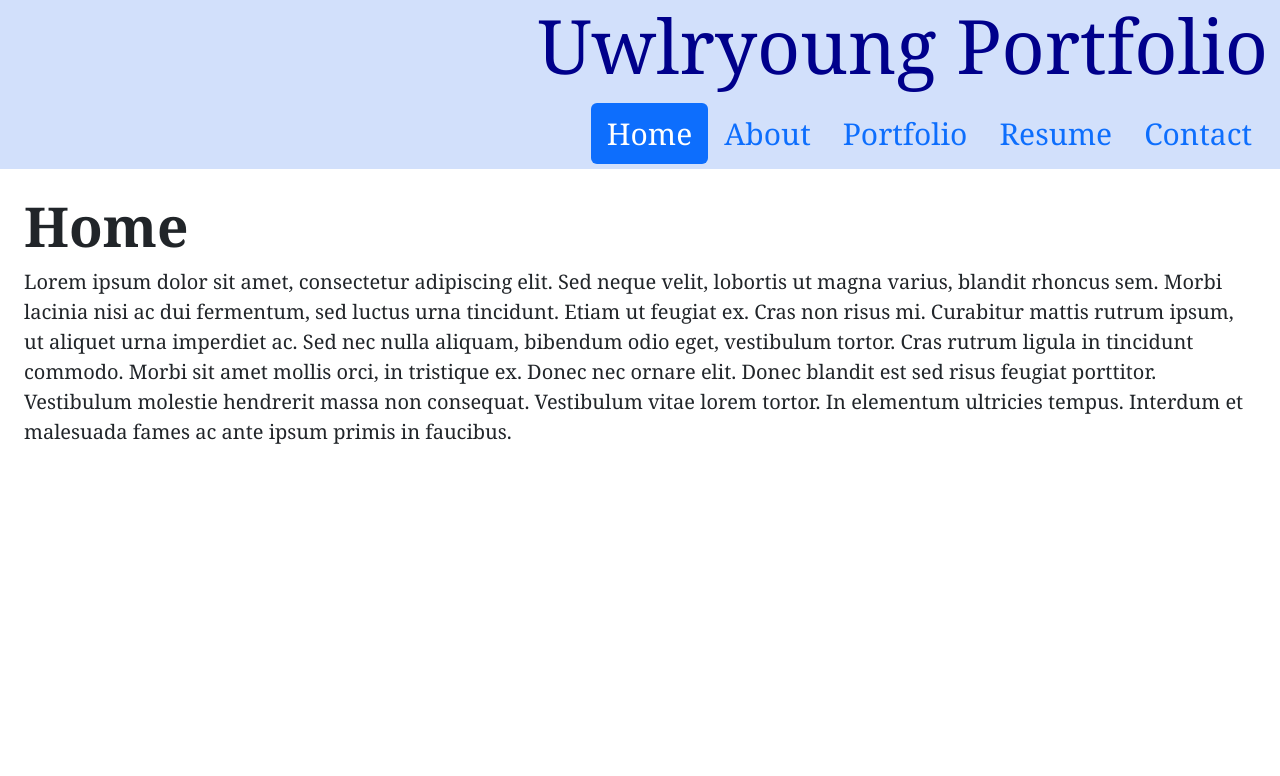
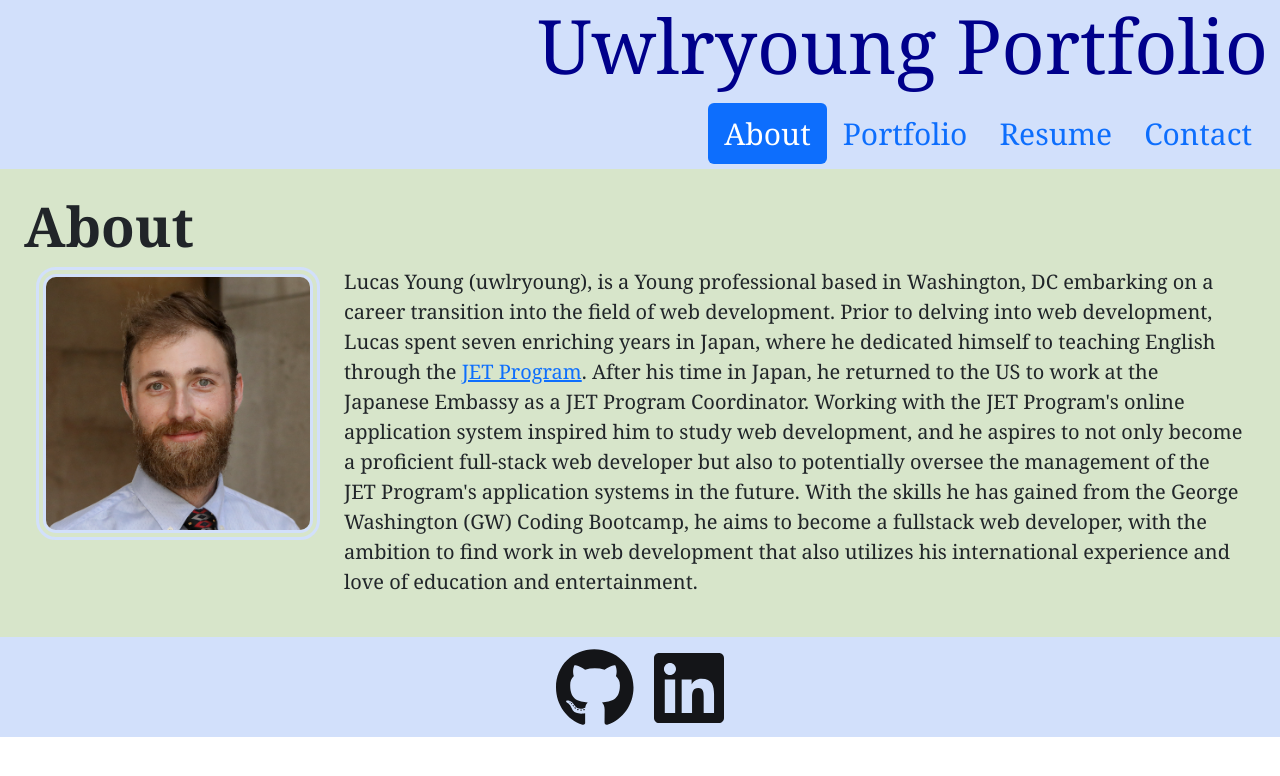
Before and after one commit to uwlryoung/lucas-young-portfolio, a React (Create React App) app: page / in a window 1280 px wide. Shown: the top 776 px of the page. Built offline with nearby package versions, Linux system fonts and the light colour scheme.

Commit message:
Worked on Resume, added links for github and linkedIn on the footer

```diff
--- a/package.json
+++ b/package.json
@@ -3,6 +3,10 @@
   "version": "0.1.0",
   "private": true,
   "dependencies": {
+    "@fortawesome/fontawesome-free": "^6.4.2",
+    "@fortawesome/fontawesome-svg-core": "^6.4.2",
+    "@fortawesome/free-brands-svg-icons": "^6.4.2",
+    "@fortawesome/react-fontawesome": "^0.2.0",
     "@testing-library/jest-dom": "^5.17.0",
     "@testing-library/react": "^13.4.0",
     "@testing-library/user-event": "^13.5.0",
--- a/src/App.css
+++ b/src/App.css
@@ -7,6 +7,15 @@
 
 * {
   font-family: Georgia, 'Times New Roman', Times, serif;
+}
+
+.portfolio {
+  background-color: var(--tan);
+  /* padding: 10px; */
+}
+
+.info-section {
+  min-height: 350px;
 }
 
 header {
@@ -67,3 +76,22 @@ div h2 {
 .group-project-pic:hover {
   opacity: 60%;
 }
+
+.footer {
+  background-color: var(--lightBlue);
+  height: 100px;
+  display: flex;
+  justify-content: center;
+  align-items: center;
+}
+
+.icons {
+  font-size: 80px;
+  padding: 10px;
+  color: black;
+  opacity: 90%;
+}
+
+.icons:hover {
+  opacity: 60%;
+}
--- a/src/components/NavTabs.js
+++ b/src/components/NavTabs.js
@@ -7,17 +7,6 @@ function NavTabs({ currentPage, handlePageChange }) {
         <div className="d-flex flex-column align-items-end">
           <h1>Uwlryoung Portfolio</h1>
           <ul className="nav nav-pills">
-            <li className="nav-item">
-              <a
-                href="#home"
-                onClick={() => handlePageChange("Home")}
-                className={
-                  currentPage === "Home" ? "nav-link active" : "nav-link"
-                }
-              >
-                Home
-              </a>
-            </li>
             <li className="nav-item">
               <a
                 href="#about"
--- a/src/components/PortfolioContainer.js
+++ b/src/components/PortfolioContainer.js
@@ -1,18 +1,15 @@
 import React, { useState } from 'react';
 import NavTabs from './NavTabs';
-import Home from './pages/Home';
 import About from './pages/About';
 import Portfolio from './pages/Portfolio';
 import Resume from './pages/Resume';
 import Contact from './pages/Contact';
+import Footer from './footer/footer'
 
 export default function PortfolioContainer() {
-  const [currentPage, setCurrentPage] = useState('Home');
+  const [currentPage, setCurrentPage] = useState('About');
 
   const renderPage = () => {
-    if (currentPage === 'Home') {
-      return <Home />;
-    }
     if (currentPage === 'About') {
       return <About />;
     }
@@ -31,6 +28,7 @@ export default function PortfolioContainer() {
     <div>
       <NavTabs currentPage={currentPage} handlePageChange={handlePageChange} />
       {renderPage()}
+      <Footer />
     </div>
   );
 }
--- /dev/null
+++ b/src/components/footer/footer.js
@@ -0,0 +1,29 @@
+import React from "react";
+import { FontAwesomeIcon } from "@fortawesome/react-fontawesome";
+import { faGithub, faLinkedin } from "@fortawesome/free-brands-svg-icons";
+
+const github = <FontAwesomeIcon icon={faGithub} />;
+const linkedIn = <FontAwesomeIcon icon={faLinkedin} />;
+
+export default function footer() {
+  return (
+    <div className="footer">
+      <a
+        href="https://github.com/uwlryoung"
+        rel="noreferrer"
+        target="_blank"
+        className="icons"
+      >
+        {github}
+      </a>
+      <a
+        href="https://www.linkedin.com/in/younglucas/"
+        rel="noreferrer"
+        target="_blank"
+        className="icons"
+      >
+        {linkedIn}
+      </a>
+    </div>
+  );
+}
--- a/src/components/pages/About.js
+++ b/src/components/pages/About.js
@@ -3,7 +3,7 @@ import headshot from "../../assets/images/headshot.png";
 
 export default function About() {
   return (
-    <div className="m-4">
+    <div className="m-4 info-section">
       <h2>About</h2>
       <div className="container-fluid">
         <div className="row justify-content-start">
--- a/src/components/pages/Contact.js
+++ b/src/components/pages/Contact.js
@@ -1,22 +1,37 @@
-import React from 'react';
+import React from "react";
+import Button from "react-bootstrap/Button";
+import FloatingLabel from "react-bootstrap/FloatingLabel";
+import Form from "react-bootstrap/Form";
 
 export default function Contact() {
   return (
-    <div className="m-4">
+    <div className="m-4 info-section">
       <h2>Contact</h2>
-      <p>
-        Integer cursus bibendum sem non pretium. Vestibulum in aliquet sem, quis
-        molestie urna. Aliquam semper ultrices varius. Aliquam faucibus sit amet
-        magna a ultrices. Aenean pellentesque placerat lacus imperdiet
-        efficitur. In felis nisl, luctus non ante euismod, tincidunt bibendum
-        mi. In a molestie nisl, eu sodales diam. Nam tincidunt lacus quis magna
-        posuere, eget tristique dui dapibus. Maecenas fermentum elementum
-        faucibus. Quisque nec metus vestibulum, egestas massa eu, sollicitudin
-        ipsum. Nulla facilisi. Sed ut erat ligula. Nam tincidunt nunc in nibh
-        dictum ullamcorper. Class aptent taciti sociosqu ad litora torquent per
-        conubia nostra, per inceptos himenaeos. Etiam ornare rutrum felis at
-        rhoncus. Etiam vel condimentum magna, quis tempor nulla.
-      </p>
+
+      <Form>
+        <Form.Group className="mb-3">
+          <Form.Label>Name</Form.Label>
+          <Form.Control type="text" placeholder="Enter name" />
+        </Form.Group>
+
+        <Form.Group className="mb-3" controlId="formBasicEmail">
+          <Form.Label>Email</Form.Label>
+          <Form.Control type="email" placeholder="Email" />
+        </Form.Group>
+
+        <Form.Group className="mb-3" controlId="formBasicEmail">
+          <Form.Label>Message</Form.Label>
+          <Form.Control
+            as="textarea"
+            placeholder="Write a message here"
+            style={{ height: "100px" }}
+          />
+        </Form.Group>
+
+        <Button variant="primary" type="submit">
+          Submit
+        </Button>
+      </Form>
     </div>
   );
 }
--- a/src/components/pages/Home.js
+++ /dev/null
@@ -1,21 +0,0 @@
-import React from 'react';
-
-export default function Home() {
-  return (
-    <div className="m-4">
-      <h2>Home</h2>
-      <p>
-        Lorem ipsum dolor sit amet, consectetur adipiscing elit. Sed neque
-        velit, lobortis ut magna varius, blandit rhoncus sem. Morbi lacinia nisi
-        ac dui fermentum, sed luctus urna tincidunt. Etiam ut feugiat ex. Cras
-        non risus mi. Curabitur mattis rutrum ipsum, ut aliquet urna imperdiet
-        ac. Sed nec nulla aliquam, bibendum odio eget, vestibulum tortor. Cras
-        rutrum ligula in tincidunt commodo. Morbi sit amet mollis orci, in
-        tristique ex. Donec nec ornare elit. Donec blandit est sed risus feugiat
-        porttitor. Vestibulum molestie hendrerit massa non consequat. Vestibulum
-        vitae lorem tortor. In elementum ultricies tempus. Interdum et malesuada
-        fames ac ante ipsum primis in faucibus.
-      </p>
-    </div>
-  );
-}
--- a/src/components/pages/Portfolio.js
+++ b/src/components/pages/Portfolio.js
@@ -10,10 +10,17 @@ import snsApi from "../../assets/images/sns-api.png";
 import techBlog from "../../assets/images/tech-blog.png";
 import employeeTracker from "../../assets/images/employee-tracker.png";
 import ecommerceDb from "../../assets/images/ecommerce.png";
+import { FontAwesomeIcon } from "@fortawesome/react-fontawesome";
+import {
+  faGitSquare,
+  faGithub,
+  faGithubSquare,
+} from "@fortawesome/free-brands-svg-icons";
+const github = <FontAwesomeIcon icon={faGithubSquare} />;
 
 export default function Portfolio() {
   return (
-    <div className="m-4">
+    <div className="m-4 info-section">
       <h2>Portfolio</h2>
       <Accordion className="acc-text">
         <Accordion.Item eventKey="0">
@@ -39,13 +46,24 @@ export default function Portfolio() {
                     />
                   </a>
                 </div>
-                <div className="col-1"></div>
+                <div className="col-1">
+                  <a
+                    href="https://github.com/uwlryoung"
+                    rel="noreferrer"
+                    target="_blank"
+                    className="icons"
+                  >
+                    {github}
+                  </a>
+                </div>
                 <div className="col">
                   <p>
                     Create your own characters, giving them traits and a
                     backstory. Comment on other user's characters
                   </p>
-                  <ul className="tech-list"> <span className="technologies">Technologies Used</span>
+                  <ul className="tech-list">
+                    {" "}
+                    <span className="technologies">Technologies Used</span>
                     <li>SQL</li>
                     <li>Express</li>
                     <li>Node.js</li>
@@ -71,14 +89,25 @@ export default function Portfolio() {
                     />
                   </a>
                 </div>
-                <div className="col-1"></div>
+                <div className="col-1">
+                  <a
+                    href="https://github.com/uwlryoung"
+                    rel="noreferrer"
+                    target="_blank"
+                    className="icons"
+                  >
+                    {github}
+                  </a>
+                </div>
                 <div className="col">
                   <p>
-                    Search for movies and get its related information
-                    (summary, actors, release date) along with gif images
-                    related to that movie and its actors.
+                    Search for movies and get its related information (summary,
+                    actors, release date) along with gif images related to that
+                    movie and its actors.
                   </p>
-                  <ul className="tech-list"> <span className="technologies">Technologies Used</span>
+                  <ul className="tech-list">
+                    {" "}
+                    <span className="technologies">Technologies Used</span>
                     <li>JQuery</li>
                     <li>Bulma</li>
                     <li>OMBD & Giphy API</li>
@@ -103,14 +132,25 @@ export default function Portfolio() {
                     />
                   </a>
                 </div>
-                <div className="col-1"></div>
+                <div className="col-1">
+                  <a
+                    href="https://github.com/uwlryoung"
+                    rel="noreferrer"
+                    target="_blank"
+                    className="icons"
+                  >
+                    {github}
+                  </a>
+                </div>
                 <div className="col">
                   <p>
                     A text editor that takes notes with JavaScript syntax
                     highlighting. It can be used from the browser and downloaded
                     as an app on a browser. A Progressive Web App (PWA).
                   </p>
-                  <ul className="tech-list"> <span className="technologies">Technologies Used</span>
+                  <ul className="tech-list">
+                    {" "}
+                    <span className="technologies">Technologies Used</span>
                     <li>Express</li>
                     <li>Node.js</li>
                     <li>Webpack</li>
@@ -137,12 +177,23 @@ export default function Portfolio() {
                     />
                   </a>
                 </div>
-                <div className="col-1"></div>
+                <div className="col-1">
+                  <a
+                    href="https://github.com/uwlryoung"
+                    rel="noreferrer"
+                    target="_blank"
+                    className="icons"
+                  >
+                    {github}
+                  </a>
+                </div>
                 <div className="col">
                   <p>
                     A blog-site for users to make posts and comment on posts.
                   </p>
-                  <ul className="tech-list"> <span className="technologies">Technologies Used</span>
+                  <ul className="tech-list">
+                    {" "}
+                    <span className="technologies">Technologies Used</span>
                     <li>SQL</li>
                     <li>Express</li>
                     <li>Node.js</li>
@@ -157,7 +208,11 @@ export default function Portfolio() {
               </div>
               <div className="row d-flex border-bottom pb-3">
                 <div className="col">
-                  <a href="https://uwlryoung.github.io/weather-forecaster/" rel="noreferrer" target="_blank">
+                  <a
+                    href="https://uwlryoung.github.io/weather-forecaster/"
+                    rel="noreferrer"
+                    target="_blank"
+                  >
                     <img
                       src={weatherForecaster}
                       className="group-project-pic"
@@ -165,13 +220,24 @@ export default function Portfolio() {
                     />
                   </a>
                 </div>
-                <div className="col-1"></div>
+                <div className="col-1">
+                  <a
+                    href="https://github.com/uwlryoung"
+                    rel="noreferrer"
+                    target="_blank"
+                    className="icons"
+                  >
+                    {github}
+                  </a>
+                </div>
                 <div className="col">
                   <p>
                     A Weather Dashboard to searh for the weather in different
                     cities, giving a current weather and 5-day forecast.
                   </p>
-                  <ul className="tech-list"> <span className="technologies">Technologies Used</span>
+                  <ul className="tech-list">
+                    {" "}
+                    <span className="technologies">Technologies Used</span>
                     <li>JQuery</li>
                     <li>Bootstrap</li>
                     <li>OpenWeather API</li>
@@ -184,7 +250,11 @@ export default function Portfolio() {
               </div>
               <div className="row d-flex border-bottom pb-3">
                 <div className="col">
-                  <a href="https://uwlryoung.github.io/coding-quiz/" rel="noreferrer" target="_blank">
+                  <a
+                    href="https://uwlryoung.github.io/coding-quiz/"
+                    rel="noreferrer"
+                    target="_blank"
+                  >
                     <img
                       src={codingQuiz}
                       className="group-project-pic"
@@ -192,13 +262,24 @@ export default function Portfolio() {
                     />
                   </a>
                 </div>
-                <div className="col-1"></div>
+                <div className="col-1">
+                  <a
+                    href="https://github.com/uwlryoung"
+                    rel="noreferrer"
+                    target="_blank"
+                    className="icons"
+                  >
+                    {github}
+                  </a>
+                </div>
                 <div className="col">
                   <p>
                     A Quiz Game to test a user's knowledge about HTML, CSS and
                     JavaScript.
                   </p>
-                  <ul className="tech-list"> <span className="technologies">Technologies Used</span>
+                  <ul className="tech-list">
+                    {" "}
+                    <span className="technologies">Technologies Used</span>
                     <li>HTML / CSS / JavaScript</li>
                   </ul>
                 </div>
@@ -229,7 +310,16 @@ export default function Portfolio() {
                     />
                   </a>
                 </div>
-                <div className="col-1"></div>
+                <div className="col-1">
+                  <a
+                    href="https://github.com/uwlryoung"
+                    rel="noreferrer"
+                    target="_blank"
+                    className="icons"
+                  >
+                    {github}
+                  </a>
+                </div>
                 <div className="col">
                   <p>
                     A backend database for a social network where you can
@@ -237,7 +327,9 @@ export default function Portfolio() {
                     add/delete thought reactions, and add/remove users as
                     friends.
                   </p>
-                  <ul className="tech-list"> <span className="technologies">Technologies Used</span>
+                  <ul className="tech-list">
+                    {" "}
+                    <span className="technologies">Technologies Used</span>
                     <li>MongDb / Mongoose</li>
                     <li>Express</li>
                     <li>Node.js</li>
@@ -262,14 +354,25 @@ export default function Portfolio() {
                     />
                   </a>
                 </div>
-                <div className="col-1"></div>
+                <div className="col-1">
+                  <a
+                    href="https://github.com/uwlryoung"
+                    rel="noreferrer"
+                    target="_blank"
+                    className="icons"
+                  >
+                    {github}
+                  </a>
+                </div>
                 <div className="col">
                   <p>
                     Command Line Interface program to create README.md files.
                     User is given prompts to answer to generate a README.md
                     file.
                   </p>
-                  <ul className="tech-list"> <span className="technologies">Technologies Used</span>
+                  <ul className="tech-list">
+                    {" "}
+                    <span className="technologies">Technologies Used</span>
                     <li>Node.js</li>
                     <li>JavaScript</li>
                     <li>Inquirer</li>
@@ -293,11 +396,31 @@ export default function Portfolio() {
                     />
                   </a>
                 </div>
-                <div className="col-1"></div>
+                <div className="col-1">
+                  <a
+                    href="https://github.com/uwlryoung"
+                    rel="noreferrer"
+                    target="_blank"
+                    className="icons"
+                  >
+                    {github}
+                  </a>
+                </div>
                 <div className="col">
                   <p>
-                    A backend database for a company to keep track of employees. Users can interact with the databse by viewing the different departments, roles, employees and add/delete/edit those categories.
+                    A backend database for a company to keep track of employees.
+                    Users can interact with the databse by viewing the different
+                    departments, roles, employees and add/delete/edit those
+                    categories.
                   </p>
+                  <ul className="tech-list">
+                    {" "}
+                    <span className="technologies">Technologies Used</span>
+                    <li>SQL</li>
+                    <li>Node.js</li>
+                    <li>JavaScript</li>
+                    <li>Inquirer</li>
+                  </ul>
                 </div>
               </div>
               <div className="row pt-3">
@@ -317,12 +440,24 @@ export default function Portfolio() {
                     />
                   </a>
                 </div>
-                <div className="col-1"></div>
+                <div className="col-1">
+                  <a
+                    href="https://github.com/uwlryoung"
+                    rel="noreferrer"
+                    target="_blank"
+                    className="icons"
+                  >
+                    {github}
+                  </a>
+                </div>
                 <div className="col">
                   <p>
-                    A backend database for an ecommerce website where you can add/update/delete products, categories, and product tags.
+                    A backend database for an ecommerce website where you can
+                    add/update/delete products, categories, and product tags.
                   </p>
-                  <ul className="tech-list"> <span className="technologies">Technologies Used</span>
+                  <ul className="tech-list">
+                    {" "}
+                    <span className="technologies">Technologies Used</span>
                     <li>SQL</li>
                     <li>Express</li>
                     <li>Node.js</li>
--- a/src/components/pages/Resume.js
+++ b/src/components/pages/Resume.js
@@ -2,20 +2,29 @@ import React from 'react';
 
 export default function Resume() {
   return (
-    <div class="m-4">
+    <div class="m-4 info-section">
       <h2>Resume</h2>
-      <p>
-        Lorem ipsum dolor sit amet, consectetur adipiscing elit. Sed neque
-        velit, lobortis ut magna varius, blandit rhoncus sem. Morbi lacinia nisi
-        ac dui fermentum, sed luctus urna tincidunt. Etiam ut feugiat ex. Cras
-        non risus mi. Curabitur mattis rutrum ipsum, ut aliquet urna imperdiet
-        ac. Sed nec nulla aliquam, bibendum odio eget, vestibulum tortor. Cras
-        rutrum ligula in tincidunt commodo. Morbi sit amet mollis orci, in
-        tristique ex. Donec nec ornare elit. Donec blandit est sed risus feugiat
-        porttitor. Vestibulum molestie hendrerit massa non consequat. Vestibulum
-        vitae lorem tortor. In elementum ultricies tempus. Interdum et malesuada
-        fames ac ante ipsum primis in faucibus.
-      </p>
+      <h3> Front-end Proficiences</h3>
+      <ul>
+        <li>HTML</li>
+        <li>CSS</li>
+        <li>JavaScript</li>
+        <li>JQuery</li>
+        <li>React</li>
+        <li>Bootstrap</li>
+        <li>Handlebars</li>
+        <li>responsive design</li>
+      </ul>
+      <h3> Back-end Proficiences</h3>
+      <ul>
+        <li>APIs</li>
+        <li>Node.js</li>
+        <li>Express</li>
+        <li>MySQL / Sequelize</li>
+        <li>MongoDb / Mongoose</li>
+        <li>REST</li>
+        <li>GraphQL</li>
+      </ul>
     </div>
   );
 }
```
